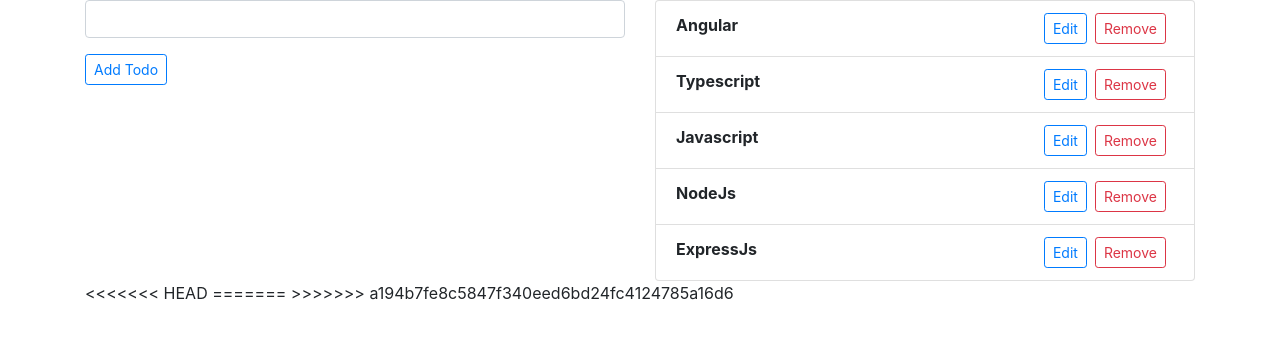
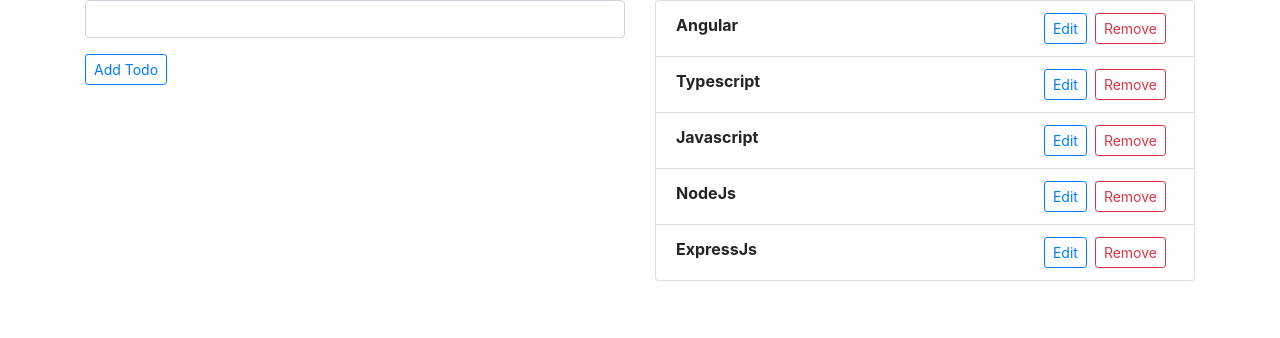
Before and after one commit to Teyjaswini/todo-task-using-viewchild, an Angular app: page / in a window 1280 px wide. Shown: the top 338 px of the page. Built offline with nearby package versions, Linux system fonts and the light colour scheme.

Commit message:
work on todo

```diff
--- a/src/app/app.component.html
+++ b/src/app/app.component.html
@@ -2,10 +2,6 @@
     <div class="row">
         <div class="col-12">
             <app-todos></app-todos>
-<<<<<<< HEAD
-=======
-
->>>>>>> a194b7fe8c5847f340eed6bd24fc4124785a16d6
         </div>
     </div>
 </div>
```
